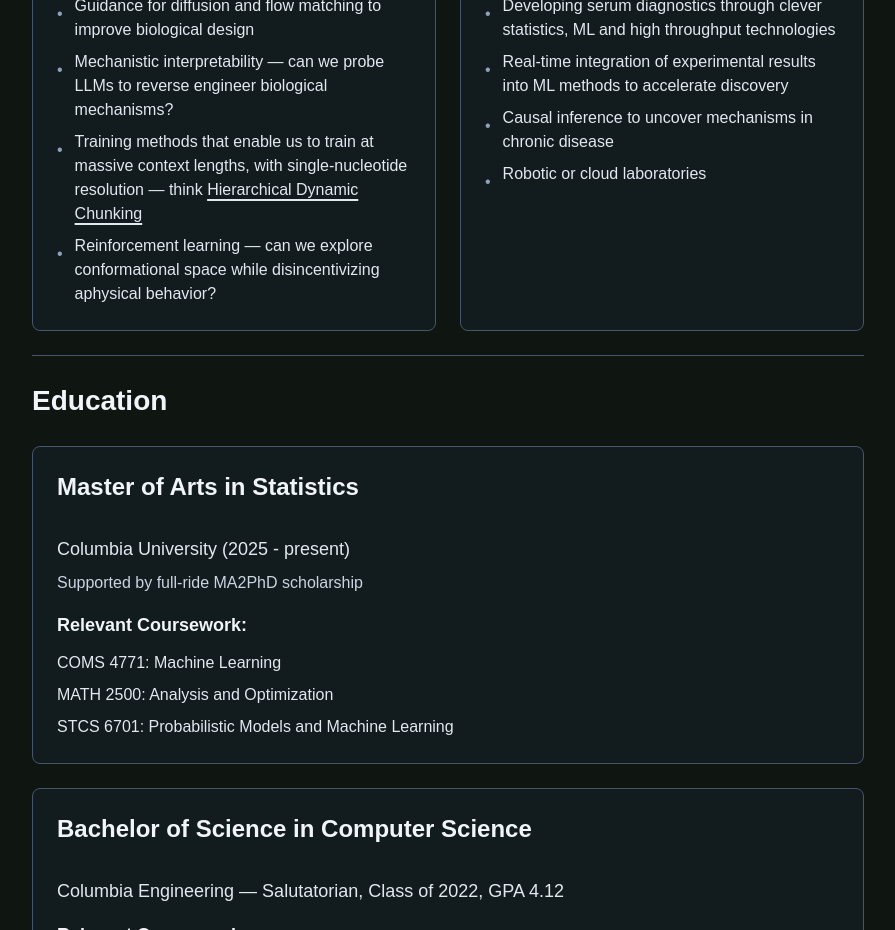
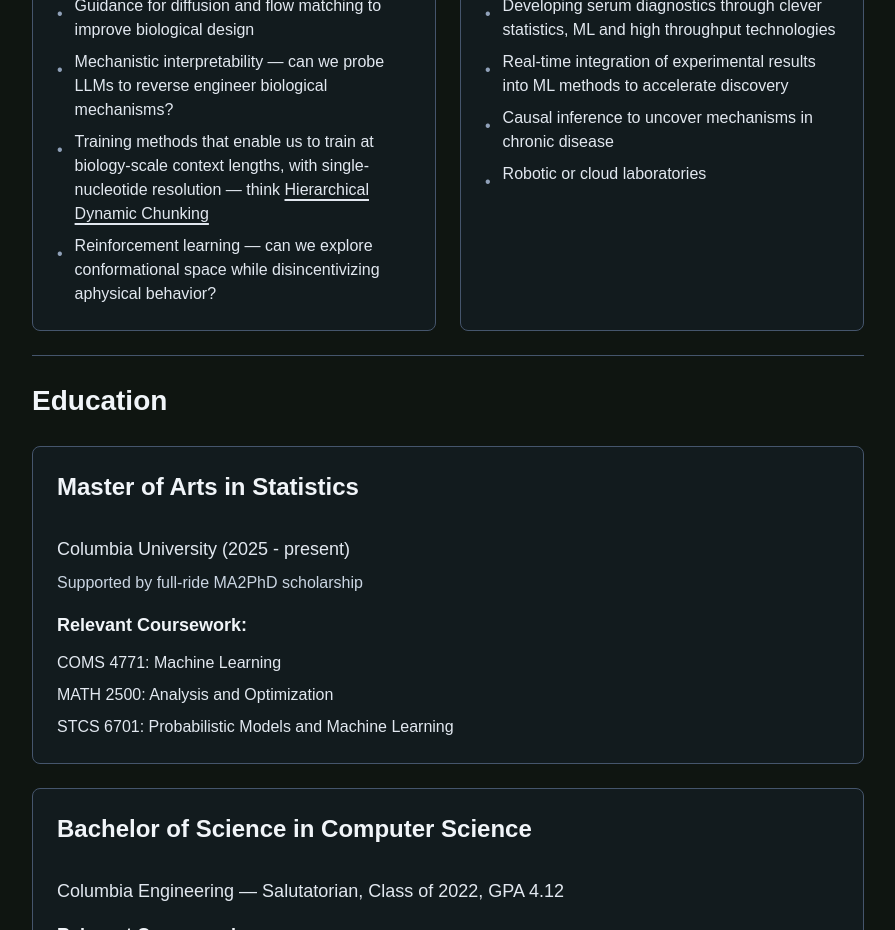
Before and after one commit to mv2731/mv2731.github.io, a Next.js app: page / in a window 1280 px wide. Shown: the part 1100-2030 px from the top of the page, without its empty margins (192-1087 px from the left). Built offline with nearby package versions, Linux system fonts and the light colour scheme.

Commit message:
Fix context len description

```diff
--- a/app/page.tsx
+++ b/app/page.tsx
@@ -71,7 +71,7 @@
                   </li>
                   <li className="flex items-start">
                     <span className="text-slate-400 mr-3 mt-2">•</span>
-                    <span>Training methods that enable us to train at massive context lengths, with single-nucleotide resolution — think <a href="https://arxiv.org/abs/2507.07955" target="_blank" rel="noopener noreferrer" className="text-slate-300 hover:text-slate-100 underline decoration-2 underline-offset-4 transition-colors">Hierarchical Dynamic Chunking</a></span>
+                    <span>Training methods that enable us to train at biology-scale context lengths, with single-nucleotide resolution — think <a href="https://arxiv.org/abs/2507.07955" target="_blank" rel="noopener noreferrer" className="text-slate-300 hover:text-slate-100 underline decoration-2 underline-offset-4 transition-colors">Hierarchical Dynamic Chunking</a></span>
                   </li>
                   <li className="flex items-start">
                     <span className="text-slate-400 mr-3 mt-2">•</span>
```
